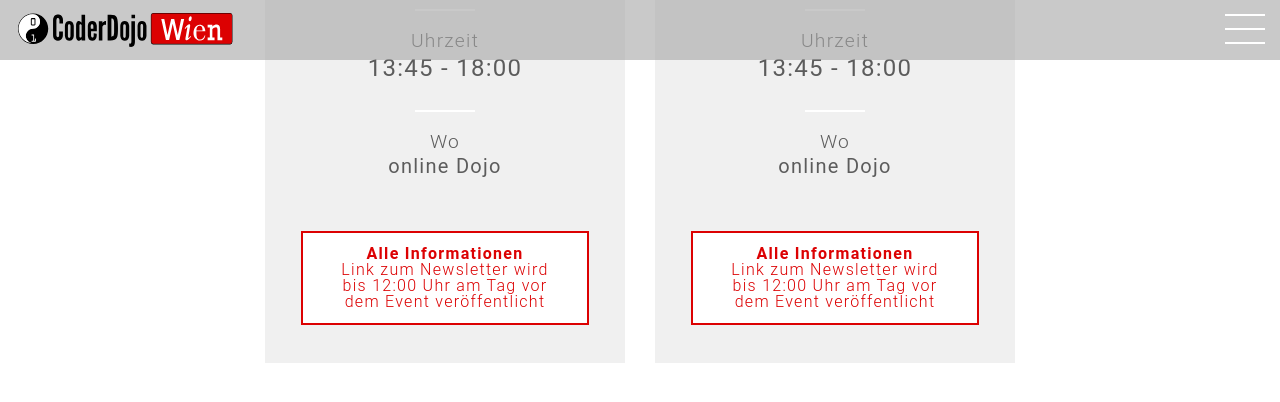
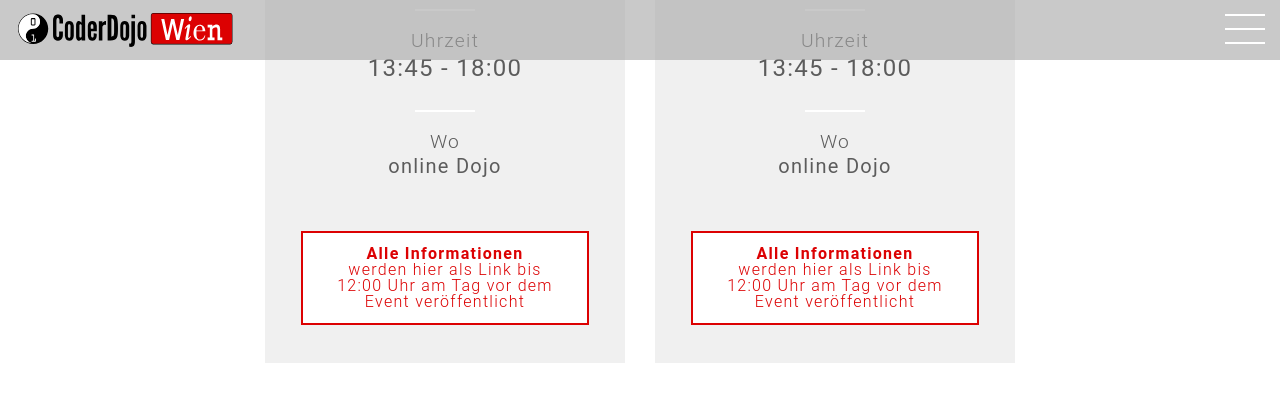
Before and after one commit to coderdojo-wien/coderdojo-wien.github.io, a Jekyll site: the page built from index.html, in a window 1280 px wide and 900 px high, scrolled down 4196 px, cut to the strip 0-468 px from the top of the window. Shown: the top 402 px of the strip. Built offline with Jekyll 4.4.1, drawn with Linux system fonts in a browser that asks for light colours; nearby versions of some CDN libraries; comment, search, counter and statistics services are not loaded.

Commit message:
Update events.html

```diff
--- a/_includes/sections/events.html
+++ b/_includes/sections/events.html
@@ -56,7 +56,7 @@
 
             <!-- Event Registration -->
             <div class="event-registration">
-              <a href="{{ event.event-registration-url }}" target="_blank" class="button"><b>Alle Informationen</b> <br/>Link zum Newsletter wird bis 12:00 Uhr am Tag vor dem Event veröffentlicht</a>
+              <a href="{{ event.event-registration-url }}" target="_blank" class="button"><b>Alle Informationen</b> <br/>werden hier als Link bis 12:00 Uhr am Tag vor dem Event veröffentlicht</a>
               {% if event.event-notebook-code != null %}
               <a href="{{ event.event-registration-url }}?discount={{ event.event-notebook-code }}" target="_blank" class="button"><b>Anmeldung</b> <br/>mit Notebook reservierung*</a>
               {% endif %}
```
